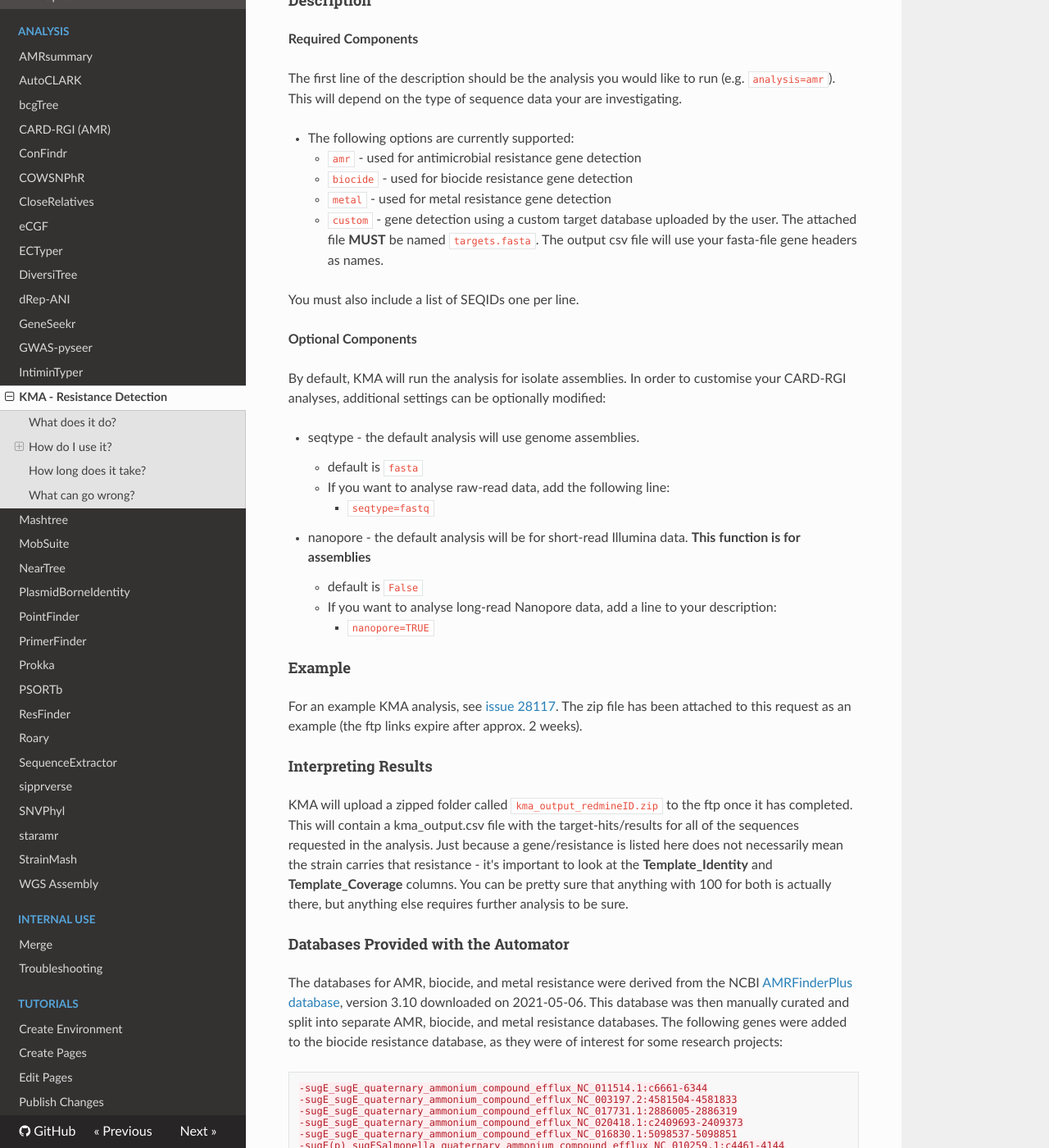
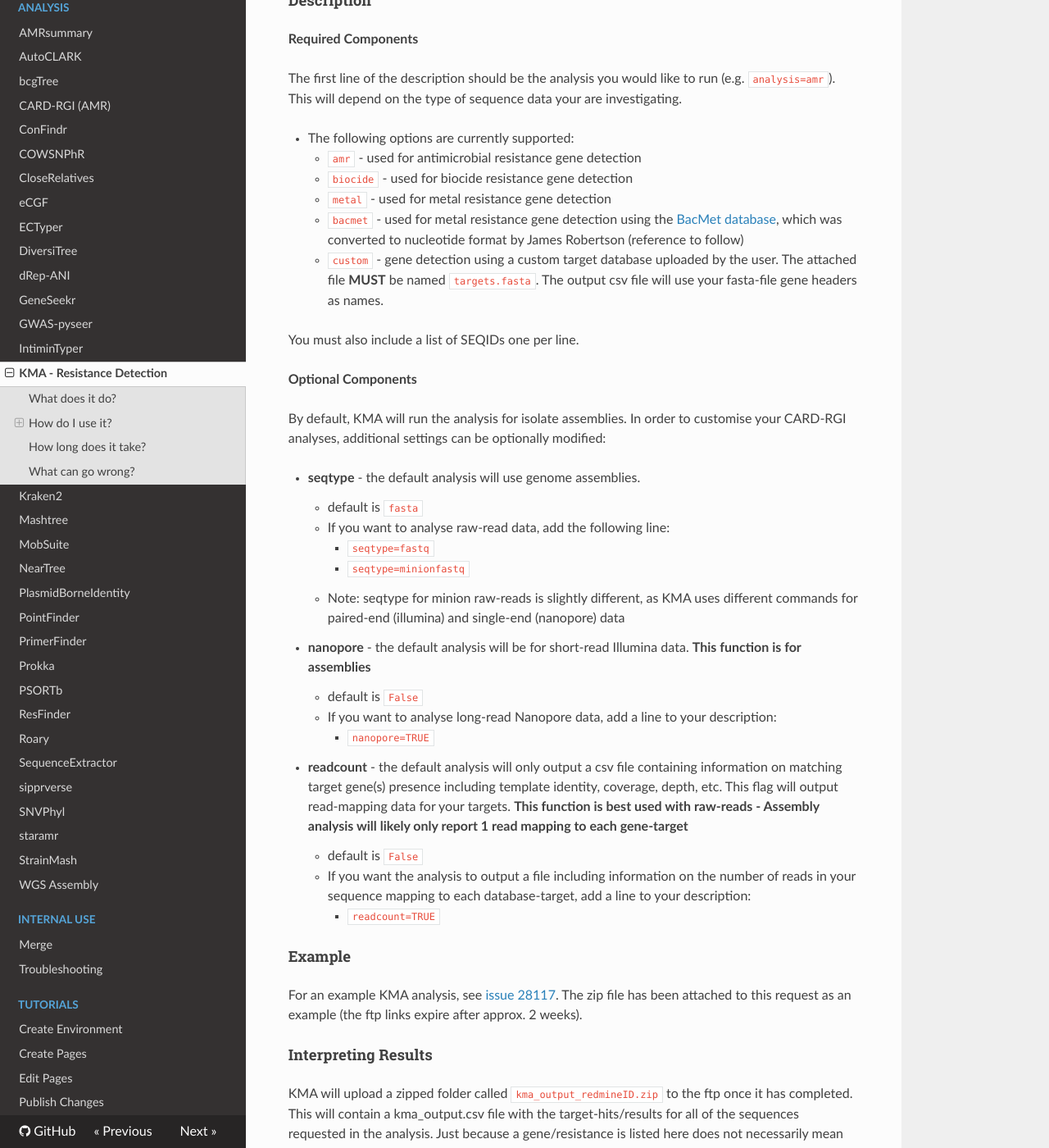
Before and after one commit to OLC-Bioinformatics/redmine-docs, an MkDocs documentation site: the page built from docs/analysis/kma.md, in a window 1280 px wide and 1400 px high, scrolled down 609 px. Shown: the whole window at 82% size. Built offline with MkDocs 1.6.1, drawn with Linux system fonts in a browser that asks for light colours; nearby versions of some CDN libraries; some of the changed text lies outside the part shown.

Commit message:
Added function to KMA to allow read-counts output

```diff
--- a/docs/analysis/kma.md
+++ b/docs/analysis/kma.md
@@ -1,4 +1,4 @@
-# KMA - Resistance Detection
+# KMA - Gene Detection
 
 ### What does it do?
 
@@ -24,6 +24,7 @@ The first line of the description should be the analysis you would like to run (
     - `amr` - used for antimicrobial resistance gene detection
     - `biocide` - used for biocide resistance gene detection
     - `metal` - used for metal resistance gene detection
+    - `bacmet` - used for metal resistance gene detection using the [BacMet database](http://bacmet.biomedicine.gu.se/), which was converted to nucleotide format by James Robertson (reference to follow)
     - `custom` - gene detection using a custom target database uploaded by the user. The attached file **MUST** be named `targets.fasta`. The output csv file will use your fasta-file gene headers as names.
 
 
@@ -33,15 +34,22 @@ You must also include a list of SEQIDs one per line.
 
 By default, KMA will run the analysis for isolate assemblies. In order to customise your CARD-RGI analyses, additional settings can be optionally modified:
 
-- seqtype - the default analysis will use genome assemblies.
+- **seqtype** - the default analysis will use genome assemblies.
     - default is `fasta`
     - If you want to analyse raw-read data, add the following line:
         - `seqtype=fastq`
+        - `seqtype=minionfastq`
+    - Note: seqtype for minion raw-reads is slightly different, as KMA uses different commands for paired-end (illumina) and single-end (nanopore) data
 
-- nanopore - the default analysis will be for short-read Illumina data. **This function is for assemblies**
+- **nanopore** - the default analysis will be for short-read Illumina data. **This function is for assemblies**
     - default is `False`
     - If you want to analyse long-read Nanopore data, add a line to your description:
         - `nanopore=TRUE`
+
+- **readcount** - the default analysis will only output a csv file containing information on matching target gene(s) presence including template identity, coverage, depth, etc. This flag will output read-mapping data for your targets. **This function is best used with raw-reads - Assembly analysis will likely only report 1 read mapping to each gene-target**
+    - default is `False`
+    - If you want the analysis to output a file including information on the number of reads in your sequence mapping to each database-target, add a line to your description:
+        - `readcount=TRUE`
 
 #### Example
 
--- a/mkdocs.yml
+++ b/mkdocs.yml
@@ -27,6 +27,7 @@ nav:
     - 'GWAS-pyseer': 'analysis/pyseer.md'
     - 'IntiminTyper': 'analysis/intimintyper.md'
     - 'KMA - Resistance Detection': 'analysis/kma.md'
+    - 'Kraken2': 'analysis/kraken2.md'
     - 'Mashtree': 'analysis/mashtree.md'
     - 'MobSuite': 'analysis/mobsuite.md'
     - 'NearTree': 'analysis/neartree.md'
```
Also changed, not shown: site/analysis/drep/index.html.
